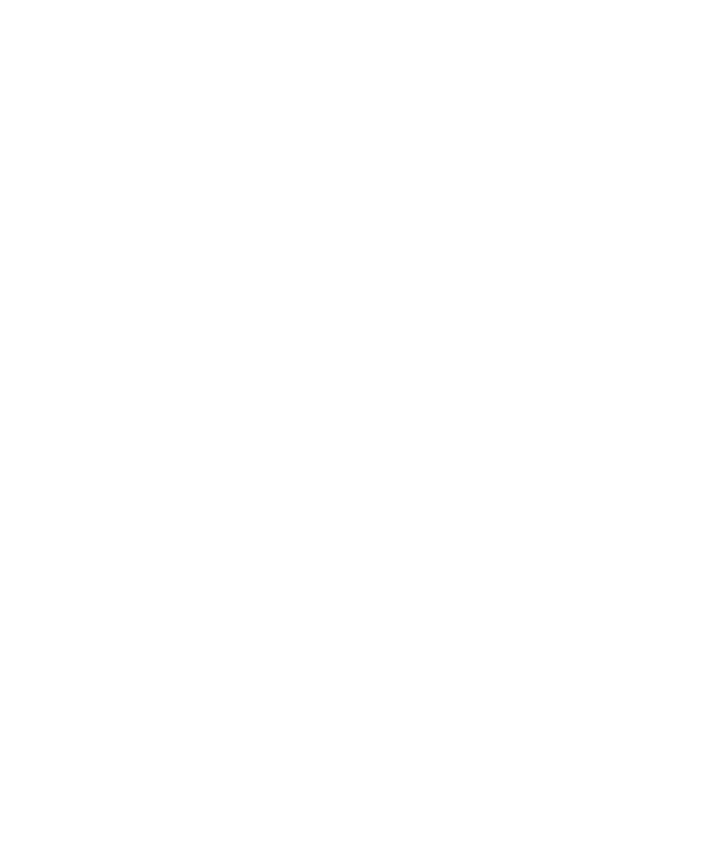
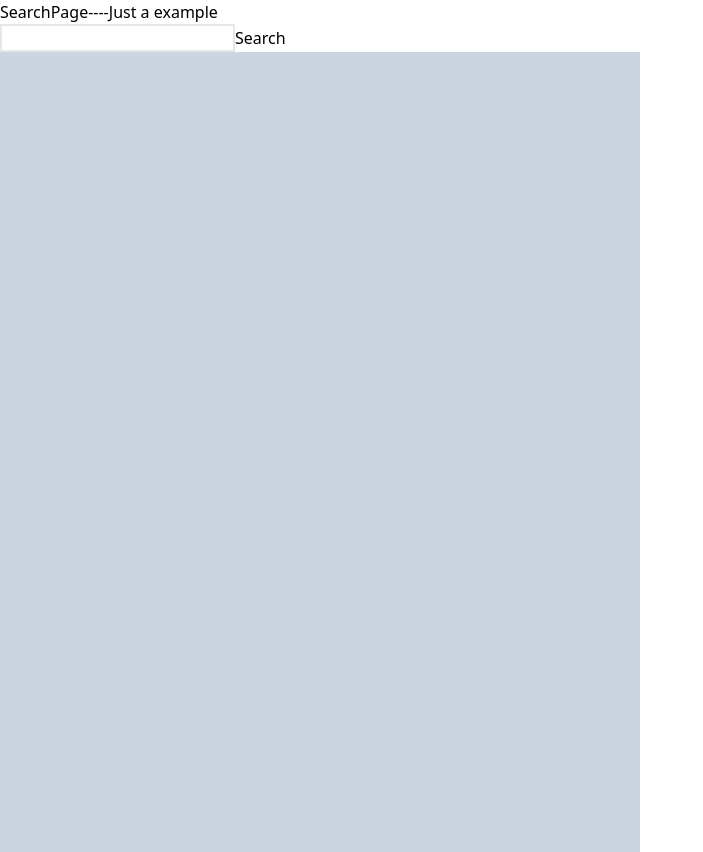
Before and after one commit to yogeshtakeo/team-white, a React (Vite) app: page /Search in a window 1280 px wide. Before the commit this address had no page. Shown: the whole page, without its empty margins (0-703 px from the left). Before the commit the page ends 800 px from the top, so only its background shows below. Built offline with nearby package versions, Linux system fonts and the light colour scheme.

Commit message:
Implement Search Bar to filter data's on user input

```diff
--- a/src/App.tsx
+++ b/src/App.tsx
@@ -4,6 +4,7 @@
 import HomePage from "./pages/HomePage";
 import RegisterPage from "./pages/RegisterPage";
 import LoginPage from "./pages/LoginPage";
+import Search from './pages/Search'
 import {Routes, Route} from "react-router-dom"
 
 function App() {
@@ -15,6 +16,7 @@
       <Route path="/" element={<RegisterPage/>}></Route>
       <Route path="LoginPage" element={<LoginPage/>}></Route>
       <Route path="HomePage" element={<HomePage/>}></Route>
+      <Route path="Search" element={<Search/>}></Route>
       </Routes>
 
 
--- /dev/null
+++ b/src/Data/Data.ts
@@ -0,0 +1,19 @@
+import React from 'react'
+
+const Data = () => {
+    const dataLists=[
+        {
+            title:'Routing Number'
+        },
+        {
+            title:'Credit Cards'
+        },
+        {
+            title:'Customer Service'
+        }
+    ]
+    return dataLists
+
+}
+
+export default Data
--- a/src/components/Navbar.tsx
+++ b/src/components/Navbar.tsx
@@ -2,10 +2,12 @@
 import {AiOutlineSearch} from 'react-icons/ai'
 import {RiGlobalFill} from 'react-icons/ri'
 import BLogo from '../components/BLogo'
+import { useNavigate } from 'react-router-dom'
 
 
 
 function Navbar() {
+  const navigate=useNavigate()
   return (
     <div className="navbar flex justify-between align-center h-12 w-full p-3">
      <div className='Brandlogo flex justify-center items-center'>
@@ -31,7 +33,9 @@
       <a href='#'>Help</a>
       </li>
       <li>
-      <a href='#'><AiOutlineSearch size={25}/></a>
+      <a href='#' onClick={()=>{navigate('/Search')}} ><AiOutlineSearch size={25}/>
+
+      </a>
       </li>
       <div className='flex justify-center items-center'>
         <li>
--- /dev/null
+++ b/src/pages/Search.tsx
@@ -0,0 +1,35 @@
+import React, {useState, ChangeEvent} from 'react'
+import InputField from './InputField'
+import Data from '../Data/Data'
+interface Item{
+    title:string
+}
+const Search = () => {
+    const [input, setInput]=useState('')
+    const[filterdata, setFilterdata]=useState<Item[]>([])
+    const handleInput=(event:ChangeEvent<HTMLInputElement>)=>{
+        setInput(event.target.value)
+    }
+    const dataLists=Data();
+    const handleSearch=()=>{
+        const filterdata=dataLists.filter(item=> item.title.toLowerCase().includes(input.toLowerCase()))
+        setFilterdata(filterdata)
+
+    }
+  return (
+    <>
+    <div>SearchPage----Just a example</div>
+    <input type='text' value={input} onChange={handleInput} className='border-2'></input>
+    <button onClick={handleSearch}>Search</button>
+    <div className='w-[50%] h-screen bg-slate-300'>
+    {filterdata.map((item: Item, index) => (
+        <div key={index}>
+          <h2>{item.title}</h2>
+          </div>))}
+          </div>
+    </>
+
+  )
+}
+
+export default Search
```
